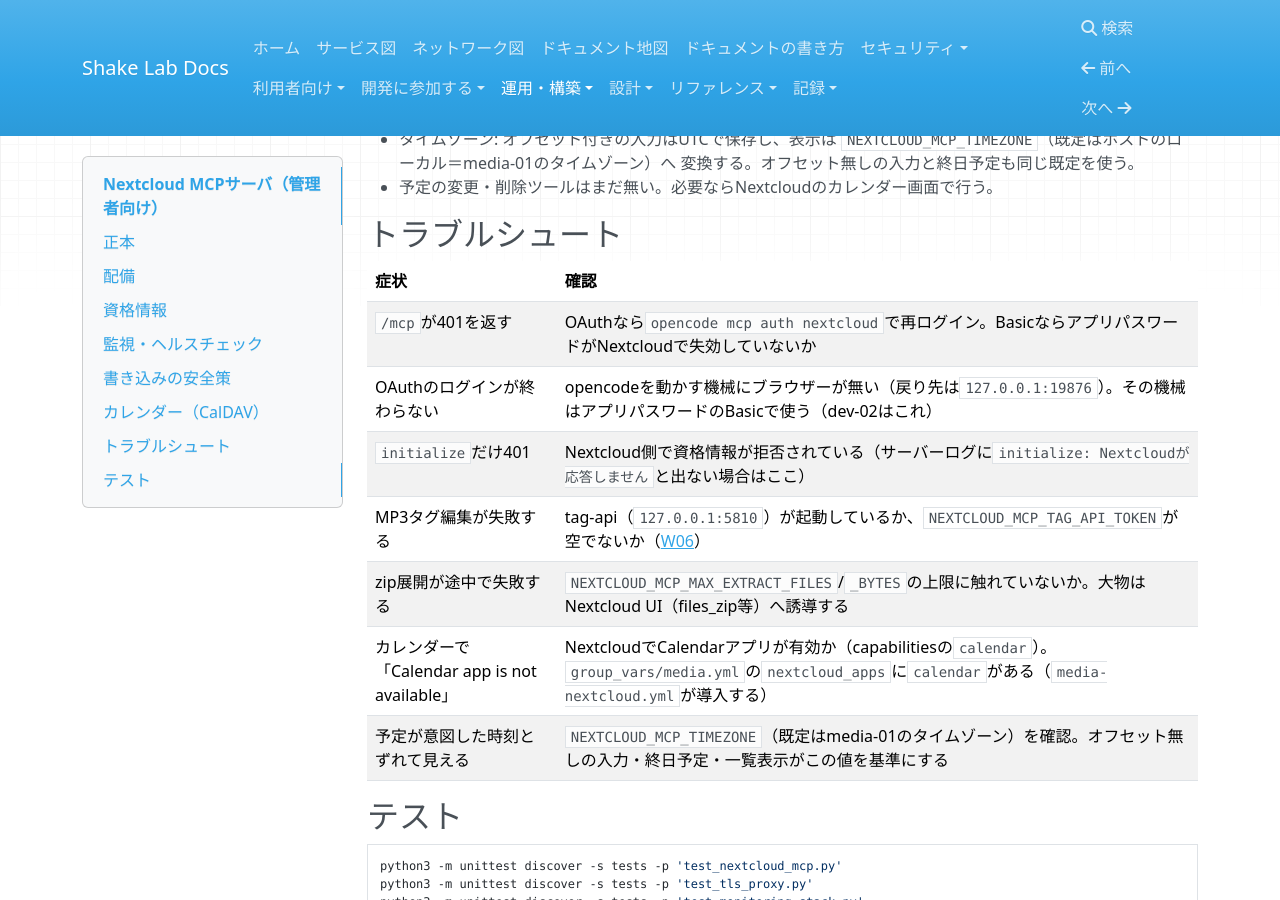
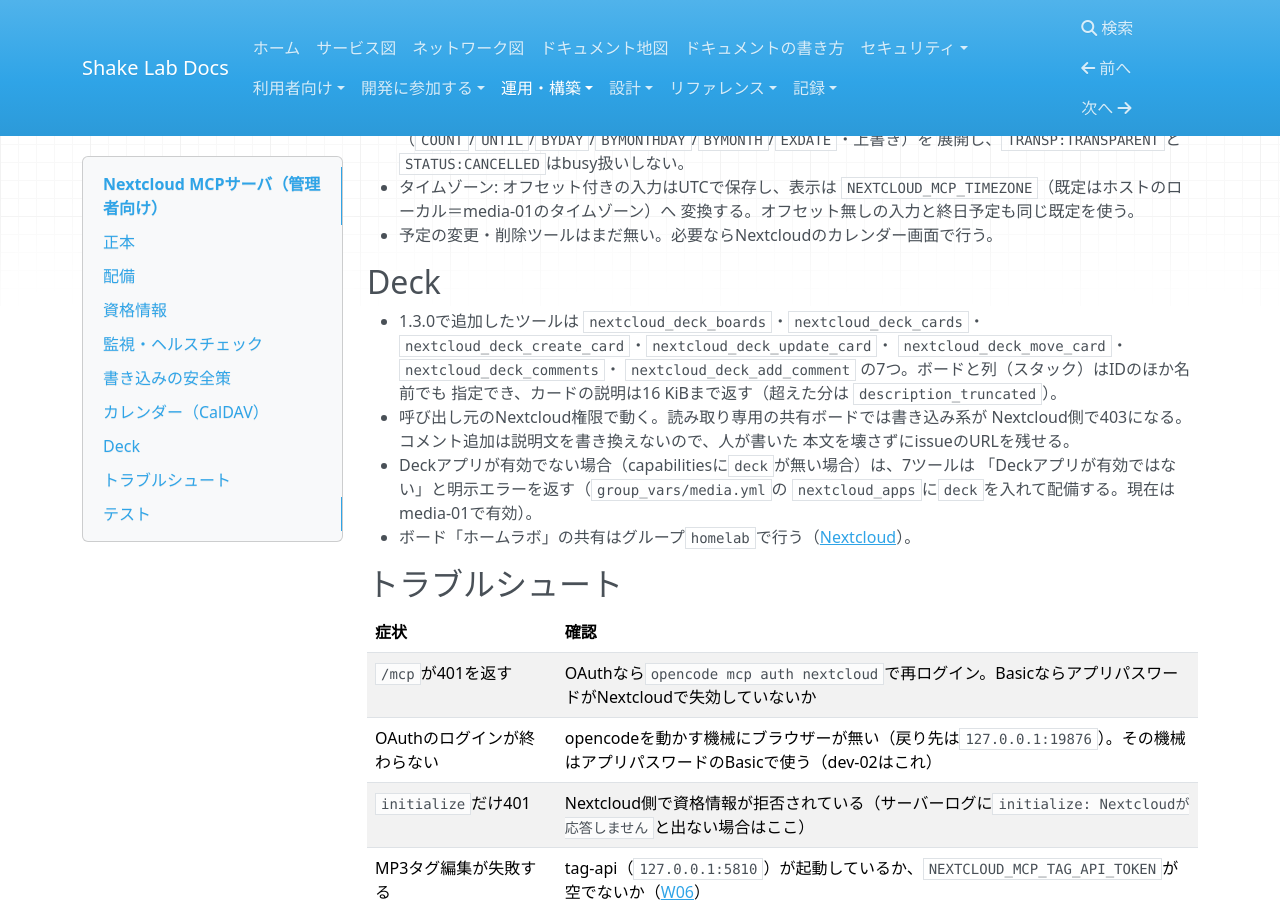
Before and after one commit to rurutheGeek/shake-cloud, an MkDocs documentation site: the page built from docs/operations/nextcloud-mcp.md, in a window 1280 px wide and 900 px high, scrolled down 2385 px. Built offline with MkDocs 1.6.1, drawn with Linux system fonts in a browser that asks for light colours; nearby versions of some CDN libraries; a script that is not in the unit is left out; some of the changed text lies outside the part shown.

Commit message:
feat(nextcloud): Deck のカードを AI から GitHub issue につなぐ
- nextcloud-mcp v1.3.0 の Deck 7ツールを配備する
- ボード「ホームラボ」の共有に すすす を追加する
- AI の運用ルールを AGENTS.md / CLAUDE.md に追加する
- 最初の同期で未起票のカードを #281〜#285 にした

```diff
--- a/docs/operations/nextcloud-mcp.md
+++ b/docs/operations/nextcloud-mcp.md
@@ -10,12 +10,12 @@
 
 # Nextcloud MCPサーバ（管理者向け）
 
-> **更新日** 2026-10-19 ・ **区分** 運用手順 ・ **読む人** 管理者
+> **更新日** 2026-10-24 ・ **区分** 運用手順 ・ **読む人** 管理者
 
-状態: **media-01へ配備済み・稼働中（v1.2.0、OAuthとBasicの両方を受ける`both`）**。`https://nextcloud-mcp.apextox.dpdns.org/healthz`が200、Let's Encrypt証明書取得済み。tarakoserverのPrometheusで`probe_success==1`も確認済み。人間のNextcloudアカウントでの実データ確認だけ未実施（[A06](https://github.com/rurutheGeek/shake-cloud/issues/192)が正本）。
+状態: **media-01へ配備済み・稼働中（v1.3.0、OAuthとBasicの両方を受ける`both`）**。`https://nextcloud-mcp.apextox.dpdns.org/healthz`が200、Let's Encrypt証明書取得済み。tarakoserverのPrometheusで`probe_success==1`も確認済み。Deckの読み取り・カード作成・コメント・移動は実データ（ホームラボ）で確認済み。タグ編集〜Navidrome反映は未確認（[#192](https://github.com/rurutheGeek/shake-cloud/issues/192)が正本）。
 
 AIエージェント（opencode等）にNextcloudのファイル操作・MP3タグ編集・圧縮/解凍・
-カレンダー予定の一覧/追加を渡すMCPサーバーです。media-01に常設し、専用ユーザーや
+カレンダー予定の一覧/追加・Deckのボード/カード/コメントの読み書きを渡すMCPサーバーです。media-01に常設し、専用ユーザーや
 サービスアカウントは作りません。詳細は[stacks/nextcloud-mcp/README.md](https://github.com/rurutheGeek/shake-cloud/blob/main/stacks/nextcloud-mcp/README.md)、
 利用者向けは[Nextcloudファイルエージェントの使い方](../services/nextcloud-agent.md)。
 
@@ -107,6 +107,21 @@
   変換する。オフセット無しの入力と終日予定も同じ既定を使う。
 - 予定の変更・削除ツールはまだ無い。必要ならNextcloudのカレンダー画面で行う。
 
+## Deck
+
+- 1.3.0で追加したツールは `nextcloud_deck_boards`・`nextcloud_deck_cards`・
+  `nextcloud_deck_create_card`・`nextcloud_deck_update_card`・
+  `nextcloud_deck_move_card`・`nextcloud_deck_comments`・
+  `nextcloud_deck_add_comment` の7つ。ボードと列（スタック）はIDのほか名前でも
+  指定でき、カードの説明は16 KiBまで返す（超えた分は `description_truncated`）。
+- 呼び出し元のNextcloud権限で動く。読み取り専用の共有ボードでは書き込み系が
+  Nextcloud側で403になる。コメント追加は説明文を書き換えないので、人が書いた
+  本文を壊さずにissueのURLを残せる。
+- Deckアプリが有効でない場合（capabilitiesに`deck`が無い場合）は、7ツールは
+  「Deckアプリが有効ではない」と明示エラーを返す（`group_vars/media.yml`の
+  `nextcloud_apps`に`deck`を入れて配備する。現在はmedia-01で有効）。
+- ボード「ホームラボ」の共有はグループ`homelab`で行う（[Nextcloud](nextcloud.md)）。
+
 ## トラブルシュート
 
 | 症状 | 確認 |
```
Also changed, not shown: other parts of docs/operations/nextcloud-mcp.md (+1 -1 lines), AGENTS.md (+13 -0 lines), docs/map.md (+3 -3 lines), docs/operations/handover.md (+1 -1 lines), docs/operations/nextcloud.md (+24 -3 lines), docs/services/nextcloud-agent.md (+8 -4 lines), 4 other files.
